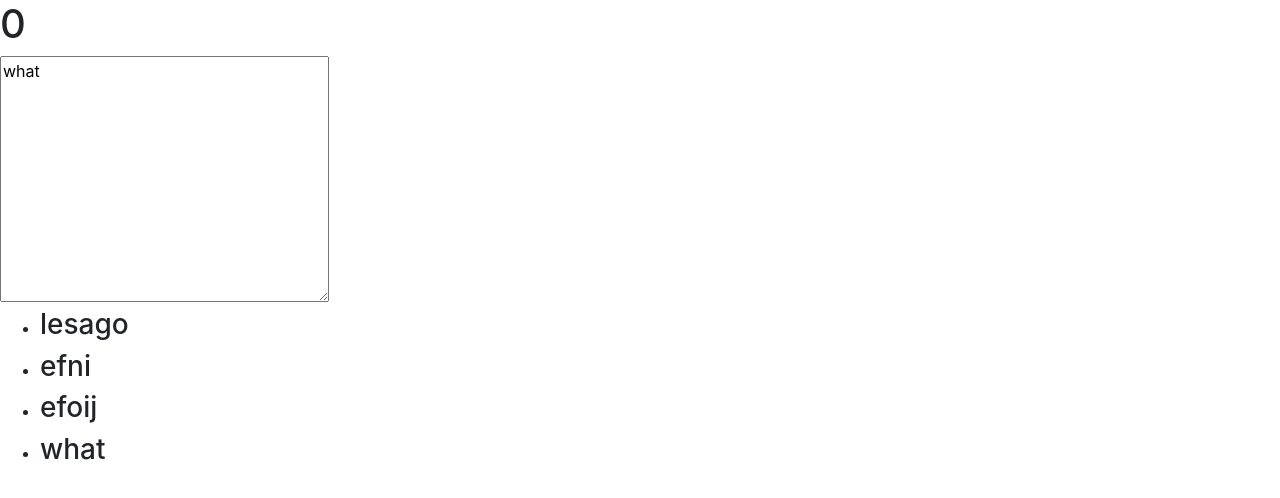
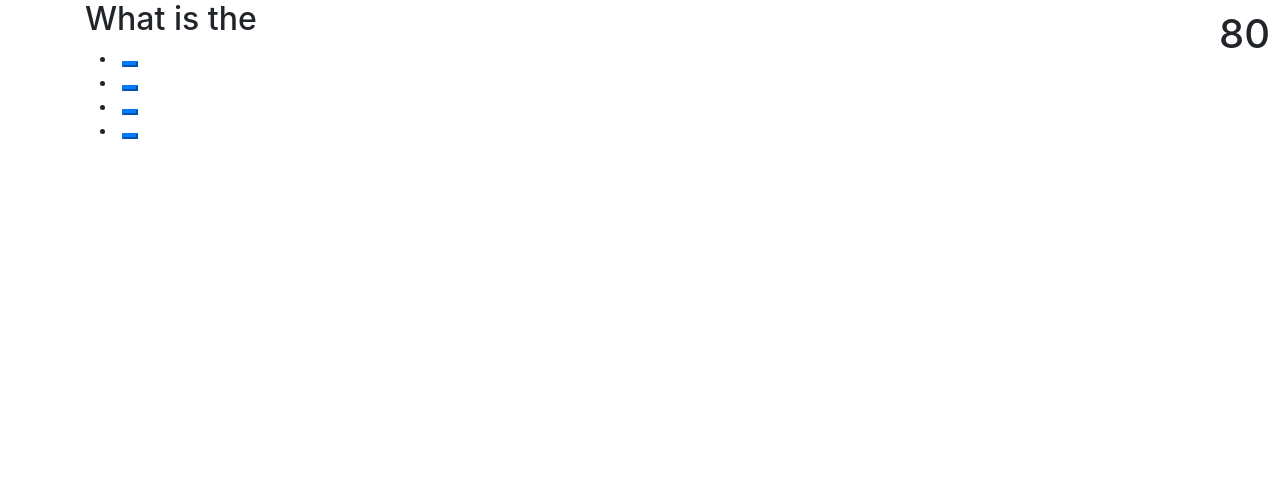
Before and after one commit to DEAD-STOP/4-Quiz, a plain HTML site: page index.html in a window 1280 px wide. Drawn offline with nearby package versions, Linux system fonts and the light colour scheme.

Commit message:
not much

```diff
--- a/assets/js/scripts.js
+++ b/assets/js/scripts.js
@@ -1,19 +1,16 @@
-// const questions1 = {
-//     question: `What's the something of something?`,
-//     choices: [`Thing1`, `Thing2`, `Thing3`, `Thing4`],
-//     answer: `Thing1`
-// };
+const questions1 = {
+    question: `What's the something of something?`,
+    choices: [`Thing1`, `Thing2`, `Thing3`, `Thing4`],
+    answer: `Thing1`
+};
 
 let timer = 80;
 var timerNumb = document.getElementById("timer");
 // timerNumb.value = timer;
 
-var tyu = () => {
-    timerNumb.value = timer;
+function tick () {
+    timer-=1
+    console.log(timer)
 }
 
-tyu();
-
-// if(event.target.value === answer[]){
-
-// }
+let interval = setInterval(tick, 1000);
--- a/index.html
+++ b/index.html
@@ -6,33 +6,29 @@
     <meta http-equiv="X-UA-Compatible" content="IE=edge">
     <meta name="viewport" content="width=device-width, initial-scale=1.0">
     <link rel="stylesheet" href="https://stackpath.bootstrapcdn.com/bootstrap/4.3.1/css/bootstrap.min.css" />
+    <link rel="stylesheet" href="./assets/css/style.css">
     <title>Quiz</title>
 </head>
 
 <body>
-    <div id="timer"><h1 id="timer3">0</h1></div>
-
-    <div id="q1">
-        <div>
-            <textarea name="" id="" cols="30" rows="10">what</textarea>
+    <div id="timer"><h1 id="">80</h1></div>
+    <section class="">
+        <div class="container">
+          <div class="row">
+            <div class="col-12 col-sm-10 col-md-6">
+              <div id="game" class="d-block">
+                <h2>What is the </h2>
+                  <div class="col-12" id="q1">
+                    <li><button id="" type="button" title ="" class="=btn btn-primary"></button></li>
+                    <li><button id="" type="button" title ="" class="=btn btn-primary"></button></li>
+                    <li><button id="" type="button" title ="" class="=btn btn-primary"></button></li>
+                    <li><button id="" type="button" title ="" class="=btn btn-primary"> </button></li>
+                  </div>
+              </div>
+            </div>
+          </div>
         </div>
-        <div>
-            <ul>
-                <li>
-                    <h3>lesago</h3>
-                </li>
-                <li>
-                    <h3>efni</h3>
-                </li>
-                <li>
-                    <h3>efoij</h3>
-                </li>
-                <li>
-                    <h3>what</h3>
-                </li>
-            </ul>
-        </div>
-    </div>
+      </section>
 </body>
 <script src="./assets/js/scripts.js"></script>
 
```
